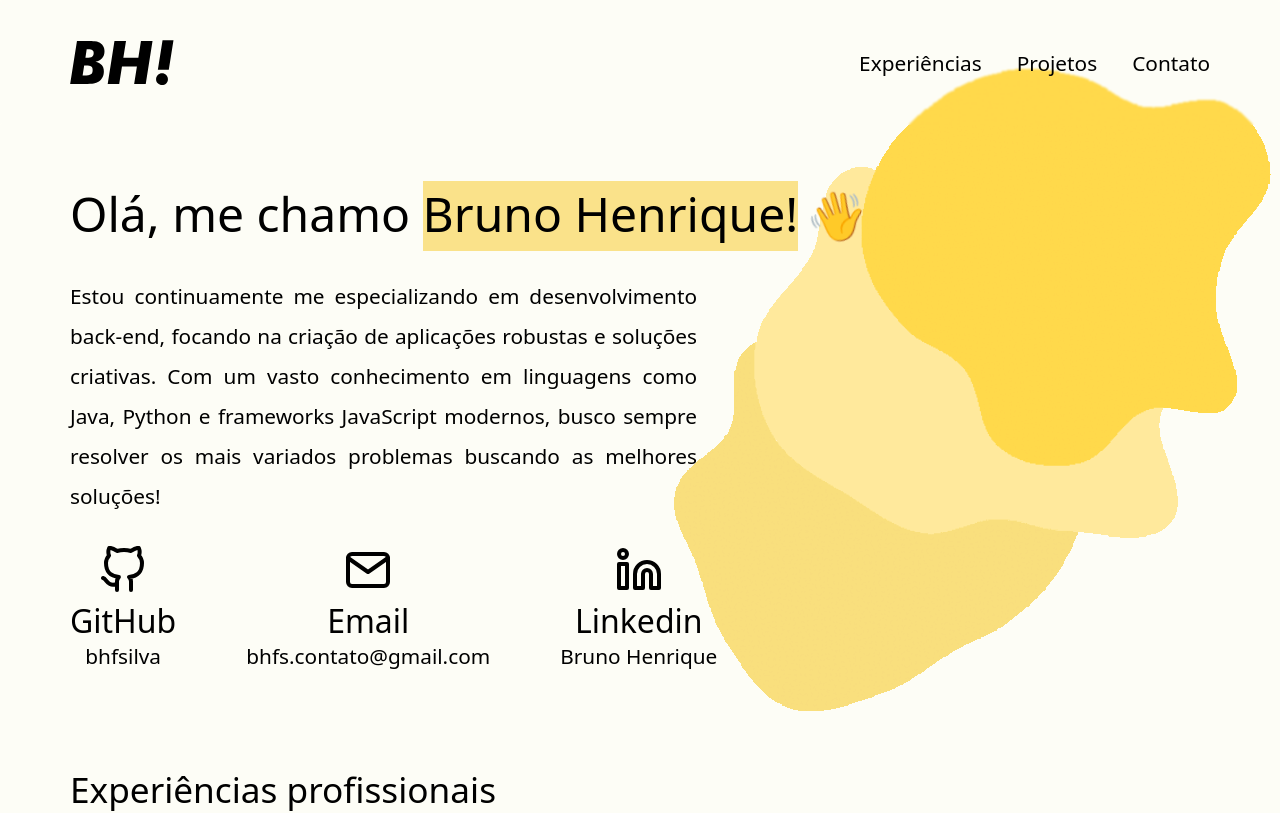
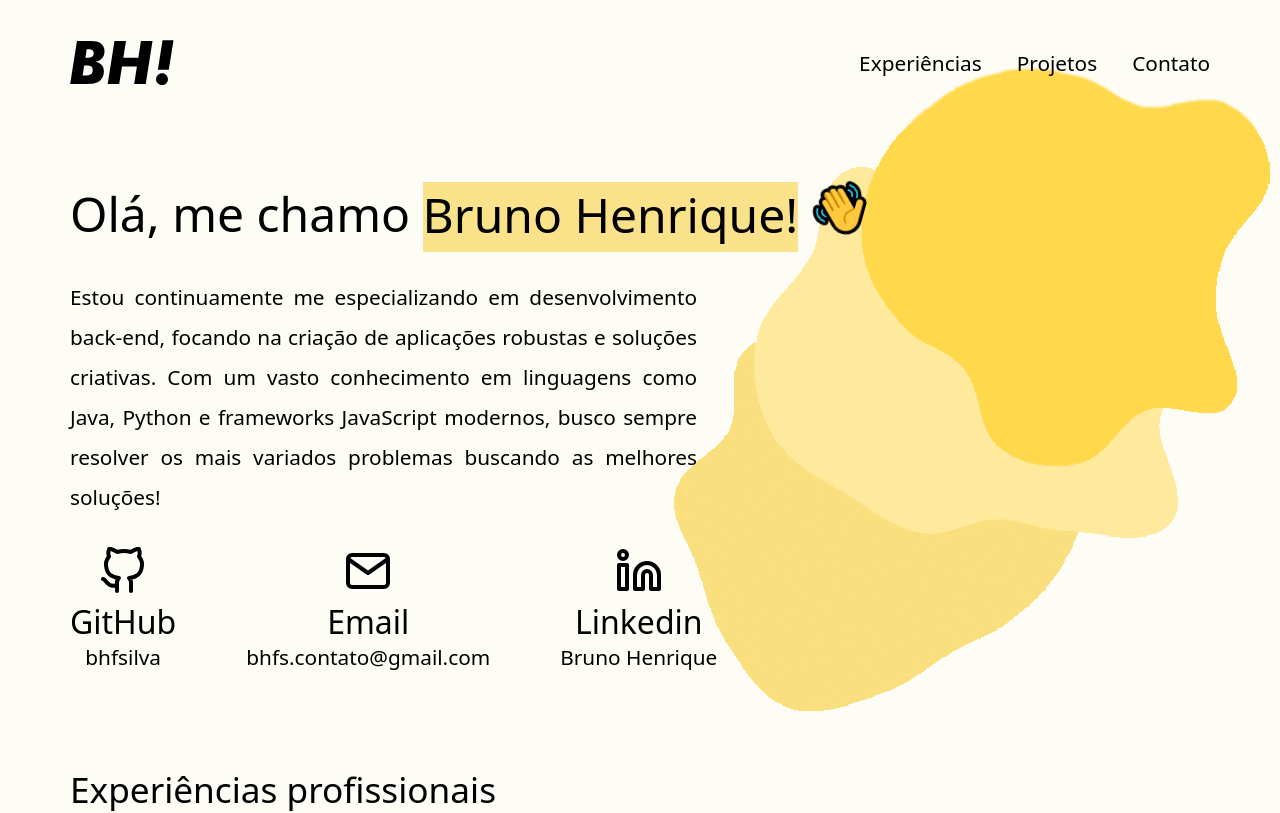
Before and after one commit to bhfsilva/portfolio, a Next.js app: page / in a window 1280 px wide. Shown: the top 813 px of the page. Built offline with nearby package versions, Linux system fonts and the light colour scheme; no server answers.

Commit message:
emoji acenando alterado para vetor

```diff
--- a/pages/index.js
+++ b/pages/index.js
@@ -76,7 +76,7 @@ export default function Main() {
                     <div className="display-flex flex-direction-column justify-content-space-between z-index-2">
                         <h1 className="font-weight-normal font-size-3-rem">
                             Olá, me chamo <mark>Bruno Henrique!</mark>
-                            <span id="waving-emoji" className="margin-left-10-px">&#128075;</span>
+                            <span id="waving-emoji" className="margin-left-15-px"><img width="50" src="/static/intro/waving-emoji.svg"/></span>
                         </h1>
                         <p className="font-size-1-dot-3-rem margin-top-30-px margin-bottom-30-px width-55-percent line-height-40-px text-align-justify">
                             Estou continuamente me especializando em desenvolvimento back-end, focando na criação de aplicações robustas e soluções criativas.
```
Also changed, not shown: public/static/intro/waving-emoji.svg (added).
